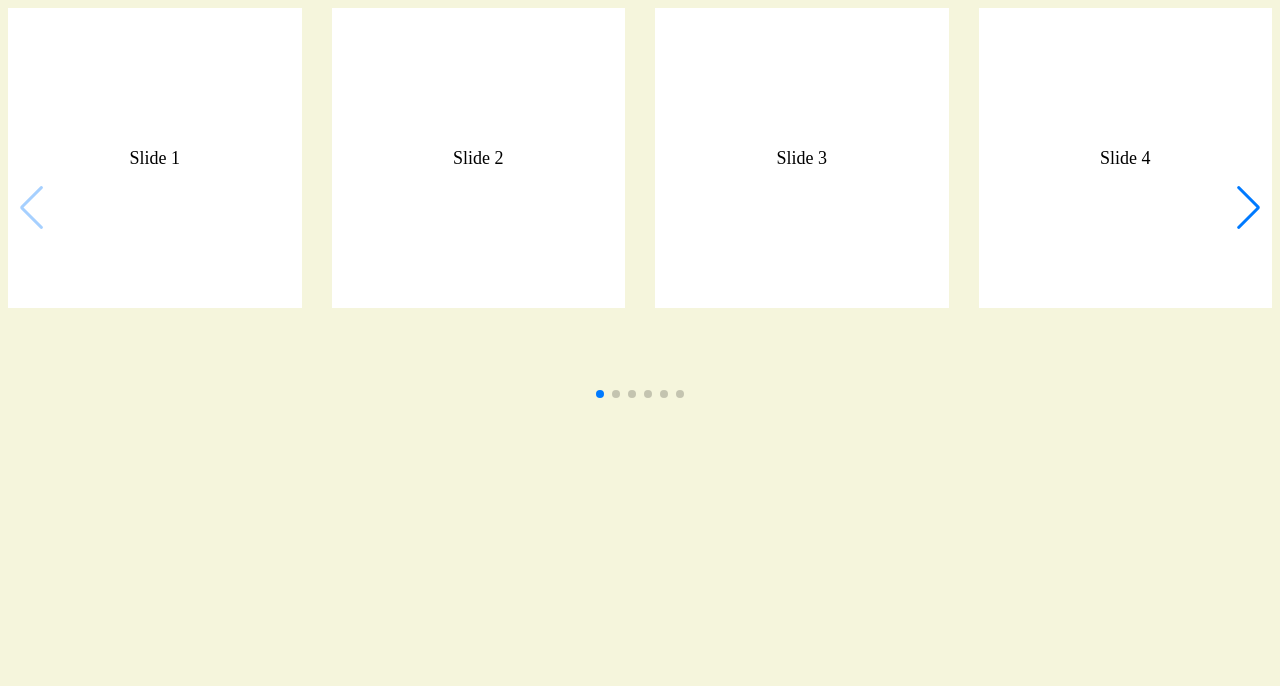
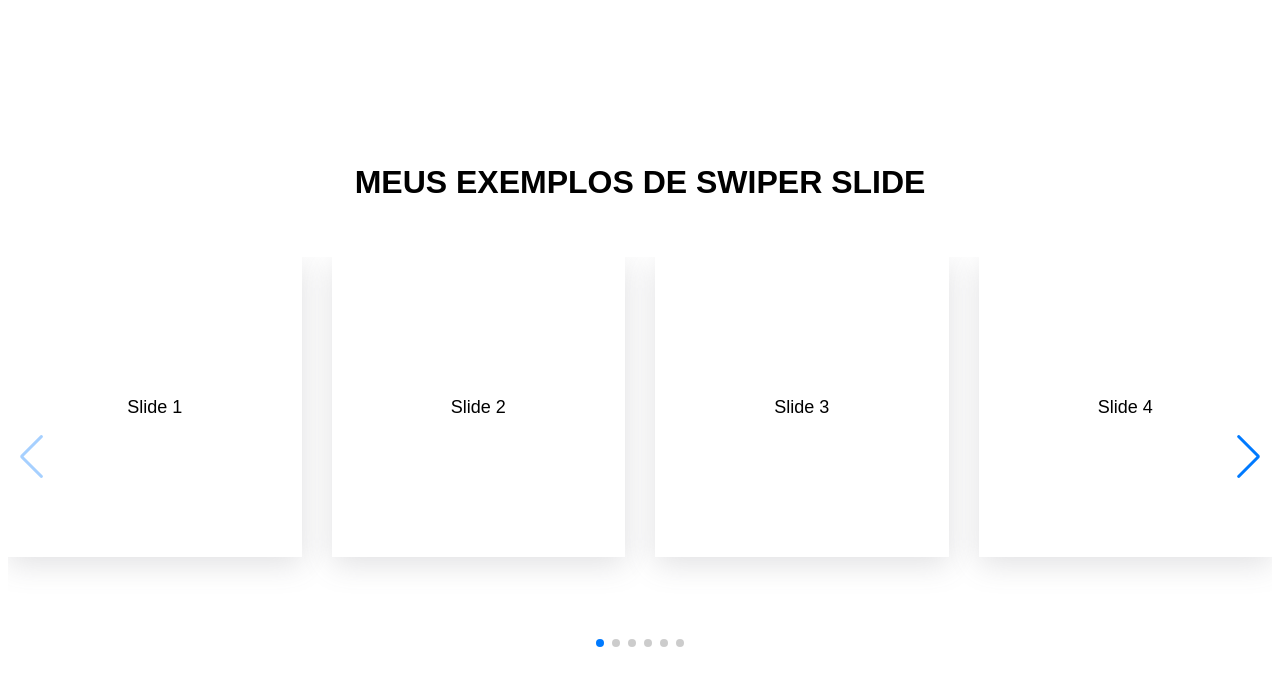
Before and after one commit to jcdias1141/swiper-slide-exemplo, a plain HTML site: page index.html in a window 1280 px wide. Drawn offline with nearby package versions, Linux system fonts and the light colour scheme.

Commit message:
Layout-page

```diff
--- a/estilo.css
+++ b/estilo.css
@@ -1,6 +1,20 @@
 body{
-    background-color: beige;
+    background-color: #fff;
+    font-family: 'Montserrat', sans-serif;
 
+}
+
+.c-conteudo{
+  display: flex;
+  justify-content: center;
+  align-items: center;
+  height: 100%;
+  flex-direction: column;
+}
+
+.c-conteudo-title{
+  color: #000;
+  margin-bottom: 56px;
 }
 
 .swiper {
@@ -12,8 +26,10 @@ body{
     text-align: center;
     font-size: 18px;
     background: #fff;
+    color: #000;
     width: 300px;
     height: 300px;
+    box-shadow: rgba(100, 100, 111, 0.2) 0px 7px 29px 0px;
 
     /* Center slide text vertically */
     display: -webkit-box;
--- a/index.html
+++ b/index.html
@@ -8,7 +8,8 @@
     <link rel="stylesheet" href="estilo.css">
 </head>
 <body>
-    <main>
+    <main class="c-conteudo">
+        <h1 class="c-conteudo-title">MEUS EXEMPLOS DE SWIPER SLIDE</h1>
          <!-- Swiper -->
         <div class="swiper mySwiper">
             <div class="swiper-wrapper">
```
